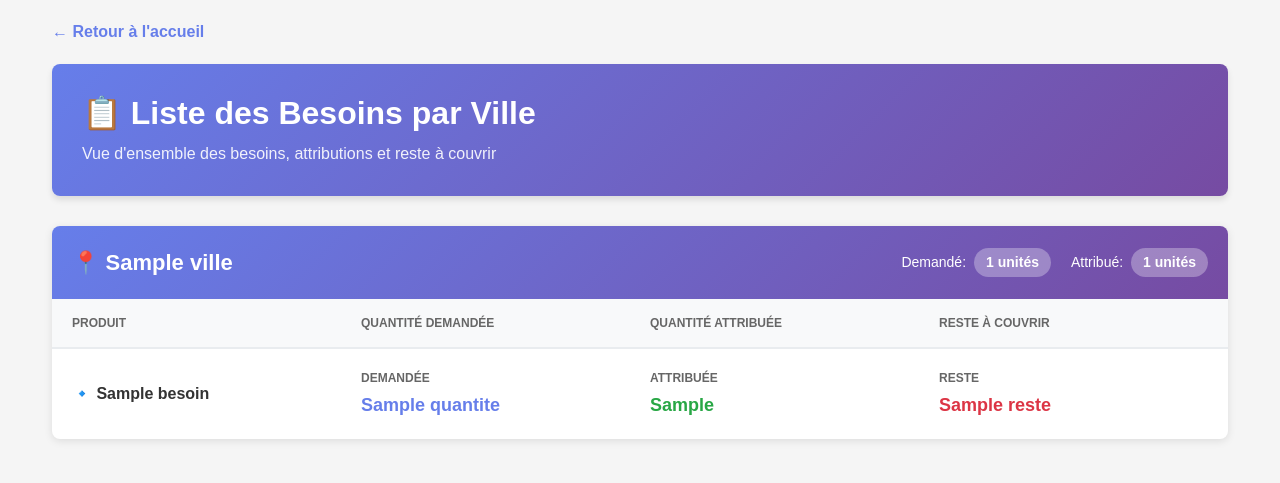
After one commit to eliasrabemananjara/4019_4090_4395, a PHP site: template app/views/auth/liste_besoin.php in a window 1280 px wide. The commit adds this page. Shown: the top 483 px of the page. Run offline with PHP 8.4, Linux system fonts and the light colour scheme; the template is opened without the code that fills it: most values are stand-ins (such as "Sample title", 1, 10 or a date in 2020).

Commit message:
liste de besoins

```diff
--- a/app/routes.php
+++ b/app/routes.php
@@ -2,6 +2,7 @@
 require_once __DIR__ . '/controllers/AuthController.php';
 require_once __DIR__ . '/controllers/BesoinController.php';
 require_once __DIR__ . '/controllers/DonsController.php';
+require_once __DIR__ . '/controllers/ListeBesoinController.php';
 
 require_once __DIR__ . '/services/Validator.php';
 require_once __DIR__ . '/services/UserService.php';
@@ -12,6 +13,7 @@ require_once __DIR__ . '/repositories/DonsRepository.php';
 require_once __DIR__ . '/repositories/ProduitRepository.php';
 require_once __DIR__ . '/repositories/VilleRepository.php';
 require_once __DIR__ . '/repositories/StockRepository.php';
+require_once __DIR__ . '/repositories/AttributionRepository.php';
 
 Flight::route('GET /', ['AuthController', 'showLogin']);
 Flight::route('GET /login', ['AuthController', 'showLogin']);
@@ -23,3 +25,4 @@ Flight::route('POST /insertBesoins', ['BesoinController', 'postInsert']);
 
 Flight::route('GET /insertDons', ['DonsController', 'showInsert']);
 Flight::route('POST /insertDons', ['DonsController', 'postInsert']);
+Flight::route('GET /listesbesoins', ['ListeBesoinController', 'listeBesoin']);
--- /dev/null
+++ b/app/views/auth/liste_besoin.php
@@ -0,0 +1,331 @@
+<!DOCTYPE html>
+<html lang="fr">
+
+<head>
+    <meta charset="UTF-8">
+    <meta name="viewport" content="width=device-width, initial-scale=1.0">
+    <title>Liste des Besoins</title>
+    <link rel="stylesheet" href="/css/bootstrap.min.css">
+    <style>
+        body {
+            background-color: #f5f5f5;
+            padding: 20px;
+            font-family: Arial, sans-serif;
+        }
+
+        .container {
+            max-width: 1200px;
+            margin: 0 auto;
+        }
+
+        .header {
+            background: linear-gradient(135deg, #667eea 0%, #764ba2 100%);
+            color: white;
+            padding: 30px;
+            border-radius: 8px;
+            margin-bottom: 30px;
+            box-shadow: 0 4px 6px rgba(0, 0, 0, 0.1);
+        }
+
+        .header h1 {
+            margin: 0;
+            font-size: 32px;
+            font-weight: bold;
+        }
+
+        .header p {
+            margin: 10px 0 0 0;
+            opacity: 0.9;
+        }
+
+        .ville-section {
+            background: white;
+            border-radius: 8px;
+            margin-bottom: 25px;
+            overflow: hidden;
+            box-shadow: 0 2px 8px rgba(0, 0, 0, 0.1);
+        }
+
+        .ville-header {
+            background: linear-gradient(135deg, #667eea 0%, #764ba2 100%);
+            color: white;
+            padding: 20px;
+            display: flex;
+            justify-content: space-between;
+            align-items: center;
+        }
+
+        .ville-name {
+            font-size: 22px;
+            font-weight: bold;
+        }
+
+        .ville-stats {
+            display: flex;
+            gap: 20px;
+            font-size: 14px;
+        }
+
+        .stat {
+            display: flex;
+            gap: 8px;
+            align-items: center;
+        }
+
+        .stat-badge {
+            background: rgba(255, 255, 255, 0.3);
+            padding: 4px 12px;
+            border-radius: 20px;
+            font-weight: bold;
+        }
+
+        .besoins-list {
+            padding: 0;
+        }
+
+        .besoin-item {
+            padding: 20px;
+            border-bottom: 1px solid #eee;
+            display: grid;
+            grid-template-columns: 1fr 1fr 1fr 1fr;
+            gap: 20px;
+            align-items: center;
+        }
+
+        .besoin-item:last-child {
+            border-bottom: none;
+        }
+
+        .besoin-item:hover {
+            background-color: #f9f9f9;
+        }
+
+        .besoin-produit {
+            font-weight: bold;
+            color: #333;
+            font-size: 16px;
+        }
+
+        .besoin-quantity {
+            display: flex;
+            flex-direction: column;
+            gap: 5px;
+        }
+
+        .quantity-label {
+            font-size: 12px;
+            color: #666;
+            text-transform: uppercase;
+            font-weight: bold;
+        }
+
+        .quantity-value {
+            font-size: 18px;
+            font-weight: bold;
+            color: #667eea;
+        }
+
+        .attribuee {
+            color: #28a745;
+        }
+
+        .reste {
+            color: #dc3545;
+        }
+
+        .empty-message {
+            padding: 30px;
+            text-align: center;
+            color: #999;
+            font-style: italic;
+        }
+
+        .progress-section {
+            padding: 20px;
+            background: #f8f9fa;
+            display: grid;
+            grid-template-columns: 1fr 1fr 1fr;
+            gap: 20px;
+            border-top: 1px solid #eee;
+        }
+
+        .progress-item {
+            text-align: center;
+        }
+
+        .progress-label {
+            font-size: 12px;
+            color: #666;
+            text-transform: uppercase;
+            font-weight: bold;
+            margin-bottom: 10px;
+        }
+
+        .progress-value {
+            font-size: 24px;
+            font-weight: bold;
+            color: #667eea;
+        }
+
+        .progress-bar-container {
+            background: #e9ecef;
+            border-radius: 20px;
+            height: 8px;
+            overflow: hidden;
+            margin-top: 10px;
+        }
+
+        .progress-bar-fill {
+            background: linear-gradient(90deg, #667eea 0%, #764ba2 100%);
+            height: 100%;
+            border-radius: 20px;
+        }
+
+        .back-link {
+            margin-bottom: 20px;
+        }
+
+        .back-link a {
+            display: inline-flex;
+            align-items: center;
+            gap: 8px;
+            color: #667eea;
+            text-decoration: none;
+            font-weight: bold;
+            transition: all 0.3s ease;
+        }
+
+        .back-link a:hover {
+            color: #764ba2;
+            gap: 12px;
+        }
+
+        .besoin-grid-header {
+            padding: 15px 20px;
+            background: #f8f9fa;
+            display: grid;
+            grid-template-columns: 1fr 1fr 1fr 1fr;
+            gap: 20px;
+            font-weight: bold;
+            font-size: 12px;
+            color: #666;
+            text-transform: uppercase;
+            border-bottom: 2px solid #e9ecef;
+        }
+
+        @media (max-width: 992px) {
+            .besoin-item,
+            .besoin-grid-header {
+                grid-template-columns: 1fr 1fr;
+            }
+
+            .progress-section {
+                grid-template-columns: 1fr;
+            }
+
+            .ville-stats {
+                flex-direction: column;
+                gap: 10px;
+            }
+        }
+
+        @media (max-width: 576px) {
+            .besoin-item,
+            .besoin-grid-header {
+                grid-template-columns: 1fr;
+            }
+
+            .ville-header {
+                flex-direction: column;
+                gap: 15px;
+            }
+
+            .header h1 {
+                font-size: 24px;
+            }
+        }
+    </style>
+</head>
+
+<body>
+    <div class="container">
+        <div class="back-link">
+            <a href="/accueil">← Retour à l'accueil</a>
+        </div>
+
+        <div class="header">
+            <h1>📋 Liste des Besoins par Ville</h1>
+            <p>Vue d'ensemble des besoins, attributions et reste à couvrir</p>
+        </div>
+
+        <?php if (empty($donnees)): ?>
+            <div class="ville-section">
+                <div class="empty-message">
+                    Aucune ville disponible pour le moment.
+                </div>
+            </div>
+        <?php else: ?>
+            <?php foreach ($donnees as $section): ?>
+                <div class="ville-section">
+                    <div class="ville-header">
+                        <div class="ville-name">
+                            📍 <?php echo htmlspecialchars($section['ville']['nom_ville']); ?>
+                        </div>
+                        <div class="ville-stats">
+                            <div class="stat">
+                                <span>Demandé:</span>
+                                <span class="stat-badge"><?php echo $section['total_demande']; ?> unités</span>
+                            </div>
+                            <div class="stat">
+                                <span>Attribué:</span>
+                                <span class="stat-badge"><?php echo $section['total_attribue']; ?> unités</span>
+                            </div>
+                        </div>
+                    </div>
+
+                    <?php if (empty($section['besoins'])): ?>
+                        <div class="empty-message">
+                            Aucun besoin enregistré pour cette ville.
+                        </div>
+                    <?php else: ?>
+                        <div class="besoins-list">
+                            <div class="besoin-grid-header">
+                                <div>Produit</div>
+                                <div>Quantité Demandée</div>
+                                <div>Quantité Attribuée</div>
+                                <div>Reste à Couvrir</div>
+                            </div>
+
+                            <?php foreach ($section['besoins'] as $besoin): ?>
+                                <div class="besoin-item">
+                                    <div class="besoin-produit">
+                                        🔹 <?php echo htmlspecialchars($besoin['nom_produit']); ?>
+                                    </div>
+
+                                    <div class="besoin-quantity">
+                                        <span class="quantity-label">Demandée</span>
+                                        <span class="quantity-value"><?php echo $besoin['quantite']; ?></span>
+                                    </div>
+
+                                    <div class="besoin-quantity">
+                                        <span class="quantity-label">Attribuée</span>
+                                        <span class="quantity-value attribuee"><?php echo $besoin['quantite_attribuee']; ?></span>
+                                    </div>
+
+                                    <div class="besoin-quantity">
+                                        <span class="quantity-label">Reste</span>
+                                        <span class="quantity-value reste"><?php echo $besoin['reste']; ?></span>
+                                    </div>
+                                </div>
+                            <?php endforeach; ?>
+                        </div>
+
+
+                    <?php endif; ?>
+                </div>
+            <?php endforeach; ?>
+        <?php endif; ?>
+    </div>
+</body>
+
+</html>
```
Also changed, not shown: app/controllers/ListeBesoinController.php (added, +74 -0 lines).
